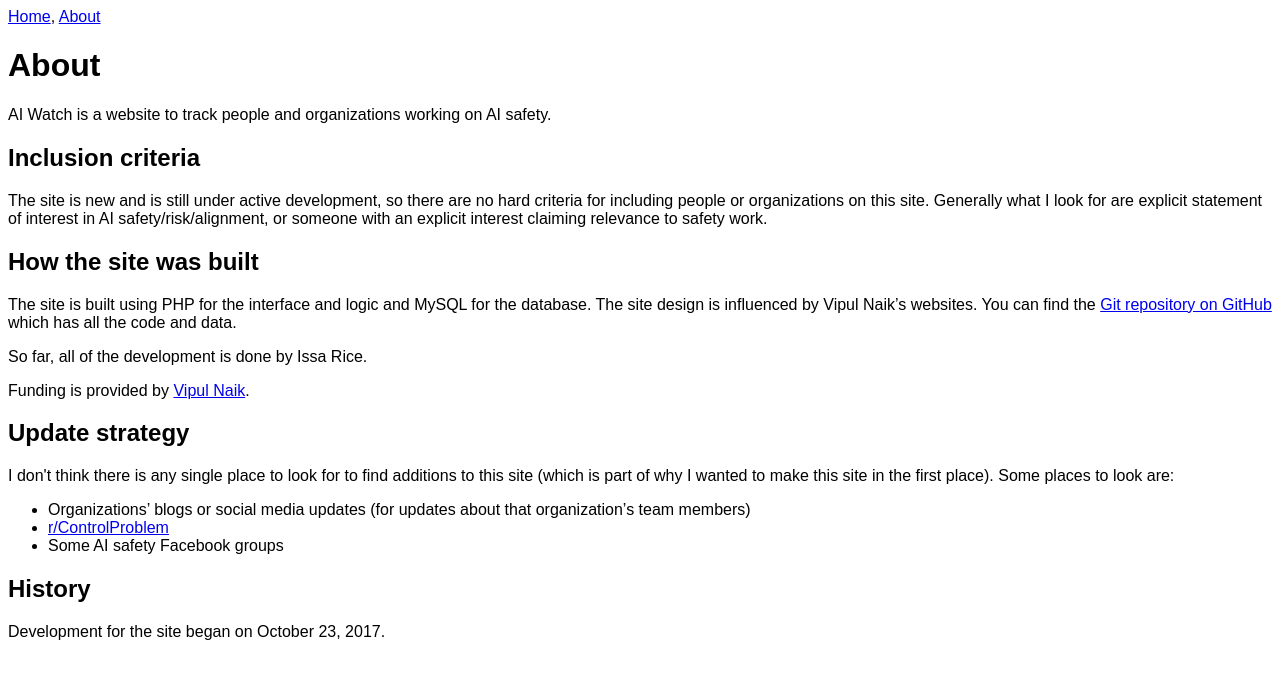
After one commit to riceissa/aiwatch, a PHP site: page /about in a window 1280 px wide. The commit adds this page. Shown: the top 679 px of the page. Run offline with PHP 8.4, Linux system fonts and the light colour scheme; some libraries are stand-ins or nearby versions.

Commit message:
Add about page

```diff
--- /dev/null
+++ b/access-portal/about/index.php
@@ -0,0 +1,67 @@
+<!DOCTYPE html>
+<html lang="en">
+<head>
+  <meta charset="utf-8">
+  <meta name="viewport" content="width=device-width, initial-scale=1.0, user-scalable=yes">
+  <meta name="dcterms.date" content="2017-12-05">
+  <meta property="og:title" content="About" />
+  <meta property="og:site_name" content="AI Watch" />
+  <meta property="og:locale" content="en_US" />
+  <title>About - AI Watch</title>
+  <script src="/anchor.min.js"></script>
+<?php include_once("../style.inc"); ?>
+<?php include_once("../analytics.inc"); ?>
+</head>
+<body>
+<nav>
+  <a href="/">Home</a>,
+  <a href="/about/">About</a>
+</nav>
+
+<h1>About</h1>
+
+<p>AI Watch is a website to track people and organizations working on
+  AI safety.</p>
+
+<h2>Inclusion criteria</h2>
+
+<p>The site is new and is still under active development, so there are
+  no hard criteria for including people or organizations on this site.
+  Generally what I look for are explicit statement of interest in AI
+  safety/risk/alignment, or someone with an explicit interest claiming
+  relevance to safety work.</p>
+
+<h2>How the site was built</h2>
+
+<p>The site is built using PHP for the interface and logic and MySQL
+  for the database. The site design is influenced by Vipul Naik’s
+  websites. You can find
+  the <a href="https://github.com/riceissa/aiwatch">Git repository on
+    GitHub</a> which has all the code and data.</p>
+
+<p>So far, all of the development is done by Issa Rice.</p>
+
+<p>Funding is provided by <a href="https://contractwork.vipulnaik.com/tasks.php?receptacle=AI+Watch&amp;matching=exact">Vipul Naik</a>.</p>
+
+<h2>Update strategy</h2>
+
+<p>I don't think there is any single place to look for to find
+  additions to this site (which is part of why I wanted to make this
+  site in the first place). Some places to look are:</p>
+
+<ul>
+  <li>Organizations’ blogs or social media updates (for updates about
+    that organization’s team members)</li>
+  <li><a href="https://www.reddit.com/r/ControlProblem/">r/ControlProblem</a></li>
+  <li>Some AI safety Facebook groups</li>
+</ul>
+
+<h2>History</h2>
+
+<p>Development for the site began on October 23, 2017.</p>
+
+<script>
+    anchors.add();
+</script>
+</body>
+</html>
--- a/access-portal/index.php
+++ b/access-portal/index.php
@@ -26,7 +26,8 @@ if ($_REQUEST['person'] ?? '') {
 </head>
 <body>
 <nav>
-<a href="/">Home</a>
+  <a href="/">Home</a>,
+  <a href="/about">About</a>
 </nav>
 <?php
 include_once("backend/globalVariables/passwordFile.inc");
```
